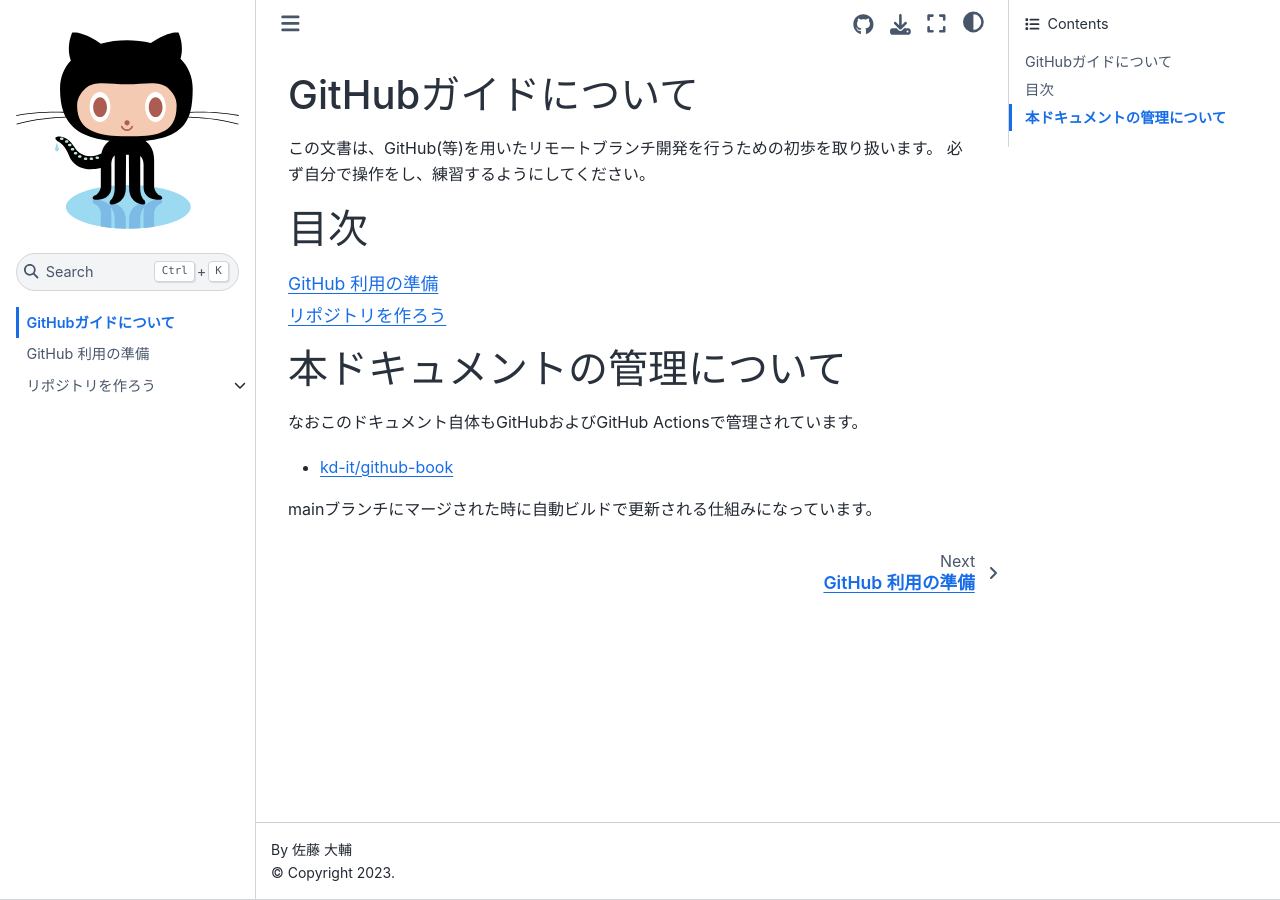
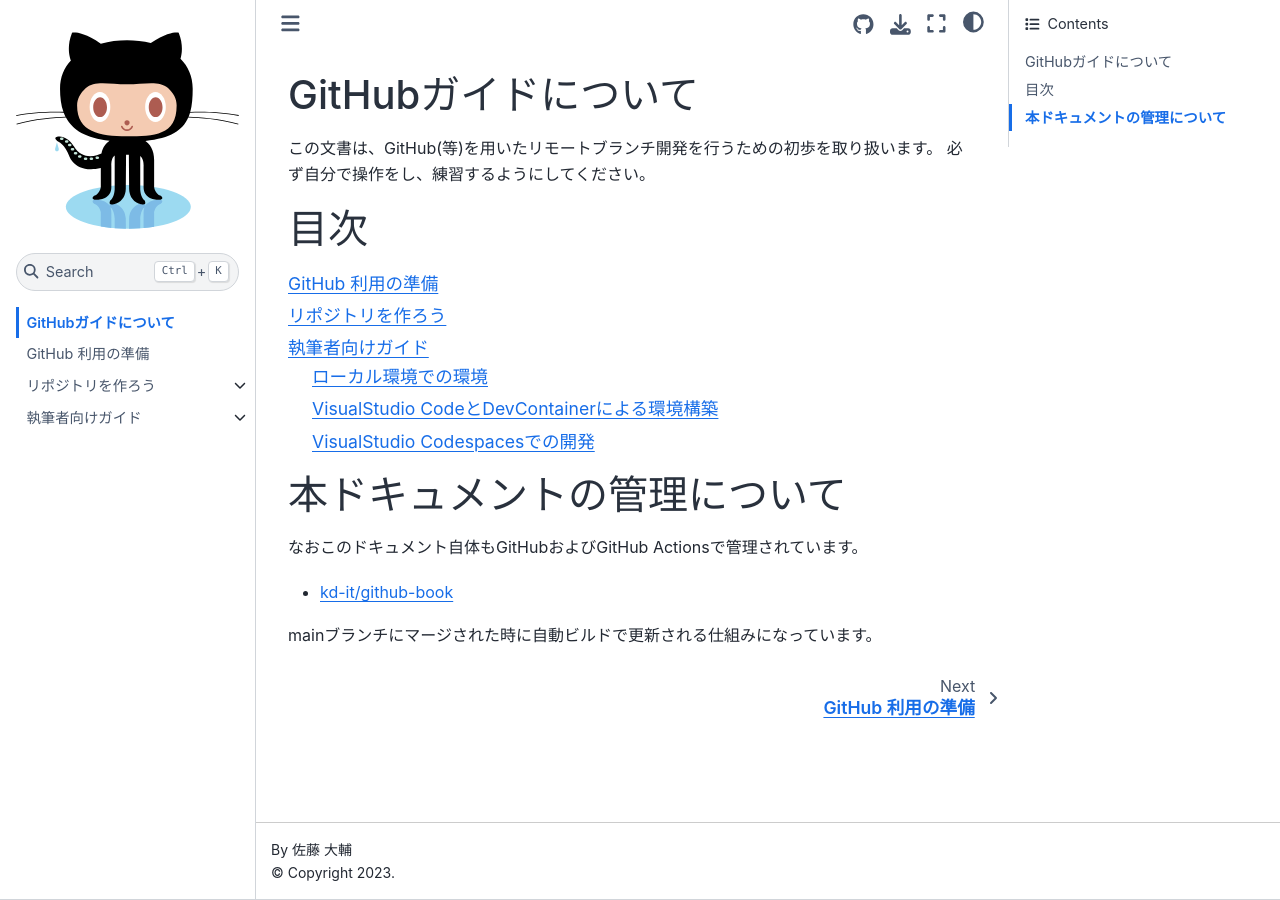
Before and after one commit to kd-it/github-book, a Jupyter Book: the page built from intro.md, in a window 1280 px wide. Built offline with Jupyter Book 1.0.4 settings and Sphinx 7.4.7 and the Sphinx Book theme 1.1.4, drawn with Linux system fonts in a browser that asks for light colours; some of the changed lines change nothing that is shown.

Commit message:
[add] 執筆環境について

````diff
--- a/_toc.yml
+++ b/_toc.yml
@@ -9,3 +9,4 @@
   sections:
   - file: repo-create/explanation
   - file: repo-create/create
+- file: writing-guide/index
--- /dev/null
+++ b/writing-guide/index.md
@@ -0,0 +1,17 @@
+# 執筆者向けガイド
+
+このドキュメントに対して追加を行いたい方向けの簡単なドキュメントを作ってみてます。参考にしてみてください。
+
+```{toctree}
+---
+maxdepth: 1
+---
+local
+vscode-dc
+vscode-codespace
+```
+
+---
+
+どうでもいいですが、この章については GitHub上のCodeSpaceとブラウザのVisualStudio Codeで執筆してます。
+実用上の問題がほとんどないです、はい。
--- /dev/null
+++ b/writing-guide/local.md
@@ -0,0 +1,51 @@
+# ローカル環境での環境
+
+ローカル環境で構築する場合、以下のものが必要となります。
+
+- Python3(本原稿は3.10を使用しています)
+- jupyter book
+- Sphinx
+- sphinx-autobuild
+
+文書の作成については方法を問わず共通ですのでここでは割愛します。
+
+## 環境構築
+
+Python3をインストールしていることを前提として、必要なモジュールをセットアップしていきます。
+
+```zsh
+# SphinxはJupyter bookを入れるときに依存関係で入ります
+% pip install jupyter-book sphinx-autobuild
+```
+
+`pipenv` を利用している方は、`pipenv install` でたぶん構築できます。
+
+## 文書のフォーマット
+
+文書のフォーマットは、Jupyter bookの機能で行います。
+
+```zsh
+% jupyter book build .
+```
+
+面倒な人は GNU make が入っていれば
+
+```zsh
+% make build
+```
+
+で行えます。
+成果物は `_build/html` 以下にHTMLで置かれるので、ブラウザで開いてもらえれば確認できます。
+
+## 自動ビルドとブラウザ連動
+
+いちいちビルドを行うのが面倒であれば、 `sphinx-autobuild` でCI環境を構築できます。
+
+```zsh
+% sphinx-autobuild --delay 3 --open-browser . _build
+# GNU makeが入っていれば簡略化可能
+% make server
+```
+
+いずれにしても、デフォルトでポート番号8000で簡易サーバーが起動するので、 http://localhost:8000/ 以下で開くことができます。
+閲覧中にコードを書き換えた場合も、しばらくすると自動で作成され、ブラウザ側は自動的にリロードされて反映されます。
--- /dev/null
+++ b/writing-guide/vscode-codespace.md
@@ -0,0 +1,47 @@
+# VisualStudio Codespacesでの開発
+
+ブラウザだけあれば(細かい操作の違いはありますが)開発も可能です。
+Codespaceの初期設定は事前に行っておいてください。
+
+1. ブラウザでリポジトリを開きます
+2. Codespaceの起動を指示します
+    ![](images/01-create-codespace.png)
+3. この際、ブラウザからローカルのVSCodeに引き継ごうとします(設定によっては自動的に繋がることもあります、そうしたい方はそれでもかまいませんが、この場合はローカルでのVSCodeの件に準じます)、ここではキャンセルしておきます
+    ![](images/02-open-in-app.png)
+4. 改めてCodespacesの項目を見ると、GitHub上のVMが構築されているので、3点ボタン(`…`)の部分にある `Open in →` にてブラウザからの起動を指示してください
+    ![](images/03-codespace-open-in-browser.png)
+5. devcontainerの設定に従い、環境構築が行われ、ブラウザ上でVSCodeが開いて操作可能となります。
+
+## ポートフォワード(マッピング)について
+
+devcontainerの設定に基づいて動いているため、同様に自動ビルドが働いています。
+しかしながら、ローカル環境と異なり、自動的なポートマッピングは行われません。
+
+こちらについては、VSCode上の『ポート』にて、8000番を手動で追加することで、ローカルアドレスが生成されるので、そちらをブラウザで開いてもらえば同様に処理されます。
+
+1.  『ポート』タブを開きます、以下の図では既に別のポートを開いている状態ですが、初期状態はおそらくなにもないと思います
+    ![](images/04-ports.png)
+2. 『ポートの追加』ボタンを押して、8000番を追加してください(書いてからEnterキー)
+    ![](images/05-addport.png)
+3. ローカルアドレスが生成されるので、地球マーク(ブラウザ起動)を押すことでブラウザ上で開かれます(タブまたは新規ウィンドウ)
+    ![](images/06-result.png)
+
+これでブラウザ上だけでも開発が可能です。
+
+## 注意点
+
+Codespacesは有料のサービスですが、**無料枠**があり、GitHubアカウントを持っていれば誰でも利用可能です。
+
+- GitHubの無料アカウントであれば **1ヶ月当たり120時間/コア**
+    - 初期設定では2コアのVMが生成されるので、60時間が上限となります
+- 有料アカウント/学生・教員向けProアカウントであれば **1ヶ月あたり180時間/コア**
+
+接続のないVMは2時間程度(設定による)で自動的に閉じた状態(CPU利用が停止する)になり、未使用状態が14日(設定による)続くとVMは自動的に破棄されます。
+**作業中のデータはVM破棄時に消滅する**ので注意してください。
+
+また、ストレージ容量も月あたりの無料枠がありますが、本テキストの執筆において無料枠を超えるような事はおそらくないと思います。
+いずれにしても課金が発生し得る場合には事前に警告メッセージ(メール)があるのでそれを参考にしてください。
+
+詳細については、GitHub上のドキュメントを参考にしてください。
+
+- [Codespaces | GitHub](https://github.co.jp/features/codespaces)
--- /dev/null
+++ b/writing-guide/vscode-dc.md
@@ -0,0 +1,15 @@
+# VisualStudio CodeとDevContainerによる環境構築
+
+VisualStudio Code(VSCode)とDocker環境を持っていれば、DevContainerによる汚染の少ない環境で執筆が行えます。
+
+## 環境構築
+
+1. とりあえず一度VSCodeでCloneしたワークツリーを開いてください
+2. コマンドパレットで `Reopen in container` を指示してください
+
+これで環境構築を開始して、準備ができたらワークスペースを開き直します。
+
+## ビルド方法
+
+あとは普通に文書を記述後、ローカル環境同様にビルドが可能ですが、コンテナ環境では自動的に `sphinx-autobuild` が動くように設定しています。
+そのため、方っておいても自動的にビルドが行われ、その結果は http://localhost:8000/ で確認できます。
````
Also changed, not shown: writing-guide/images/01-create-codespace.png (added), writing-guide/images/02-open-in-app.png (added), writing-guide/images/03-codespace-open-in-browser.png (added), writing-guide/images/04-ports.png (added), writing-guide/images/05-addport.png (added), writing-guide/images/06-result.png (added).
